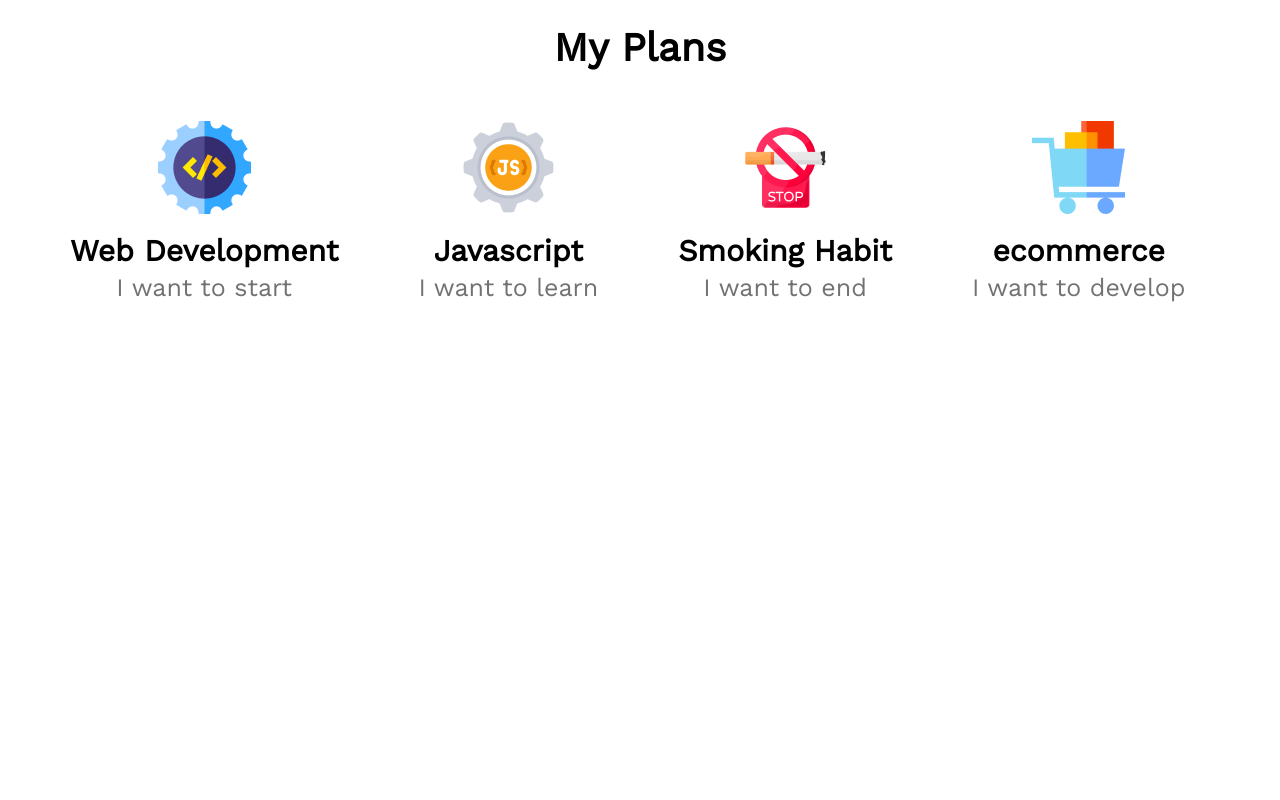
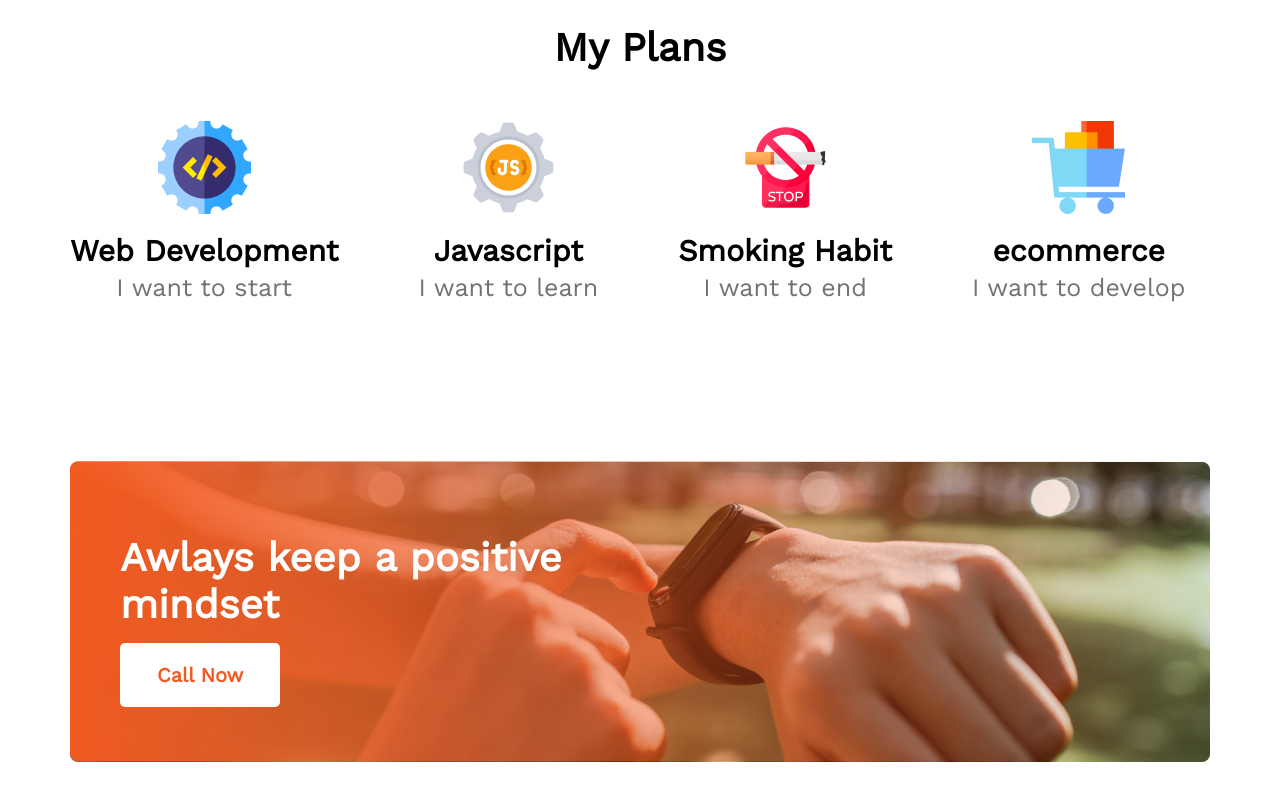
Before and after one commit to Tasin37/New-year, a plain HTML site: page index.html in a window 1280 px wide. Shown: the part 1721-2521 px from the top of the page. Before the commit the page ends 2090 px from the top, so only its background shows below. Drawn offline with nearby package versions, Linux system fonts and the light colour scheme.

Commit message:
main done

```diff
--- a/index.html
+++ b/index.html
@@ -60,6 +60,14 @@
                 </div>
             </div>
         </section>
+        <section>
+            <div class="overlap">
+                <div class="over-text-btn">
+                    <h2 class="over-text">Awlays keep a positive mindset</h2>
+                    <button class="over-btn">Call Now</button>
+                </div>
+            </div>
+        </section>
     </main>
     <footer>
 
--- a/style.css
+++ b/style.css
@@ -107,3 +107,32 @@ ul li:before {
     color: #737272;
     margin-top: 5px;
 }
+
+.overlap{
+    background-image: url(../New-year/images/gradient2.png) , url(../New-year/images/watch.png);
+    margin-bottom: 100px;
+}
+
+.over-text-btn{
+    max-width: 460px;
+    padding: 40px 0 55px 50px;
+    margin-top: 0;
+}
+
+.over-text{
+    font-size: 40px;
+    font-weight: 700;
+    color: white;
+    margin-bottom: 0;
+}
+
+.over-btn{
+    border-radius: 5px;
+    border: none;
+    background-color: white;
+    color: #F15B22;
+    padding: 20px 37px;
+    font-weight: 600;
+    font-size: 20px;
+    margin-top: 15px;
+}
```
